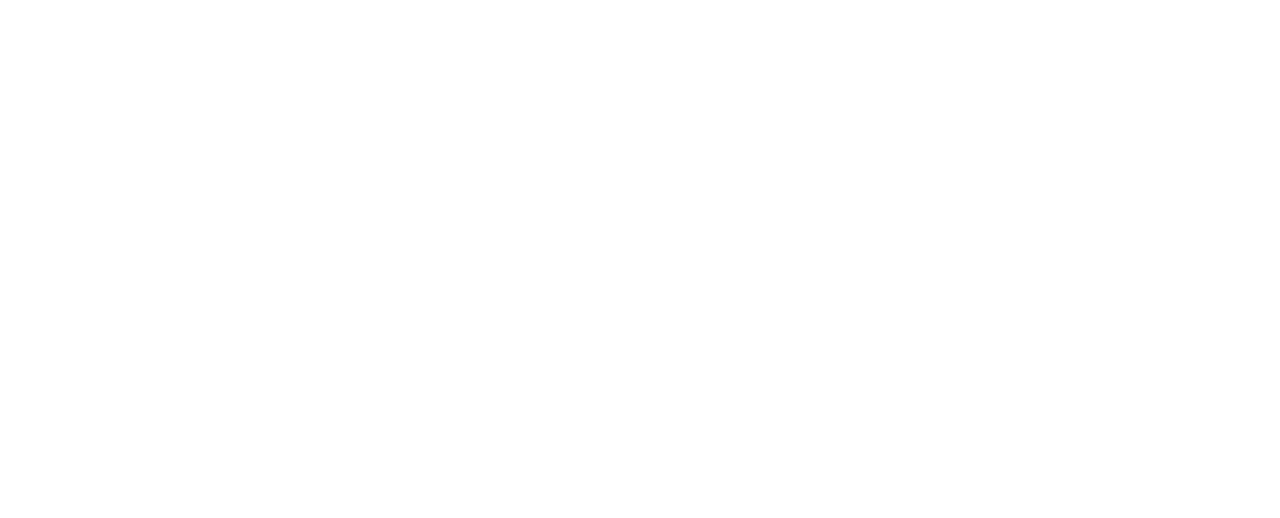
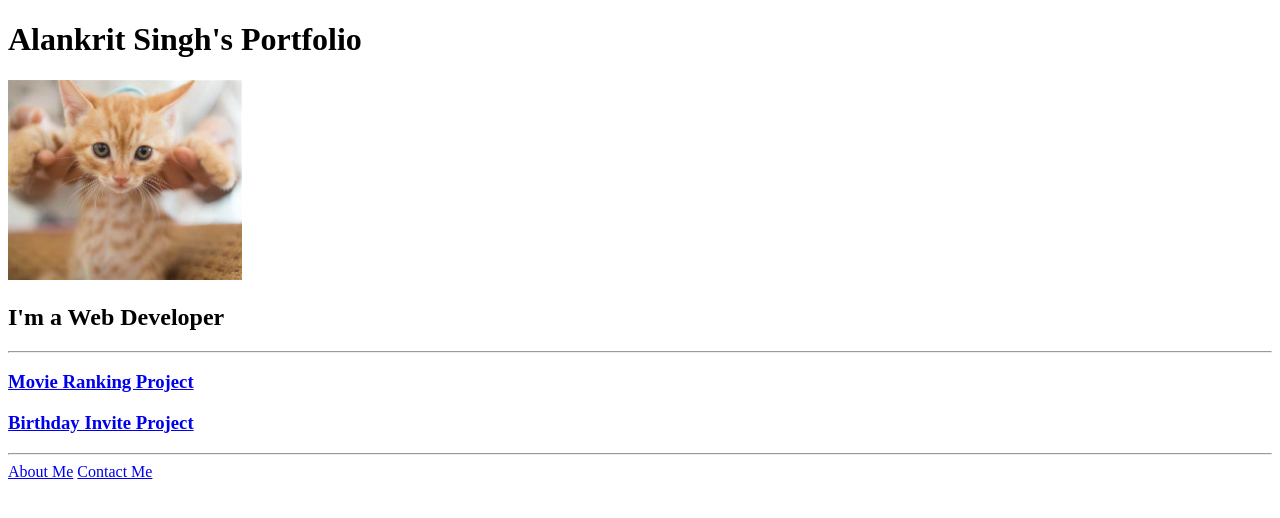
Before and after one commit to Alankrit-Singh/WebDevelopment, a plain HTML site: page 4.3 HTML Porfolio Project/index.html in a window 1280 px wide. Drawn offline with Linux system fonts and the light colour scheme.

Commit message:
Done the portfolio practise module.

```diff
--- a/4.3 HTML Porfolio Project/index.html
+++ b/4.3 HTML Porfolio Project/index.html
@@ -13,3 +13,33 @@ HINT for TODO 6: You can use the height attribute set to 200 to make the image s
 https://developer.mozilla.org/en-US/docs/Web/HTML/Element/img#attr-height -->
 
 <!-- TODO 7: Add the Contact Me and About Me page links -->
+
+<!DOCTYPE html>
+<html lang="en">
+
+<head>
+    <meta charset="UTF-8">
+    <meta name="viewport" content="width=device-width, initial-scale=1.0">
+    <title>Portfolio</title>
+</head>
+
+<body>
+    <h1>Alankrit Singh's Portfolio</h1>
+    <img src="../4.0 File Paths/Folder0/Folder3/cat.png" height="200">
+    <h2>I'm a Web Developer</h2>
+
+    <hr />
+
+    <a href="./public/movie-ranking.html">
+        <h3>Movie Ranking Project</h3>
+    </a>
+    <a href="./public/birthday-invite.html">
+        <h3>Birthday Invite Project</h3>
+    </a>
+
+    <hr>
+
+    <a href="./public/about.html">About Me</a> <a href="./public/contact.html">Contact Me</a>
+</body>
+
+</html>
```
